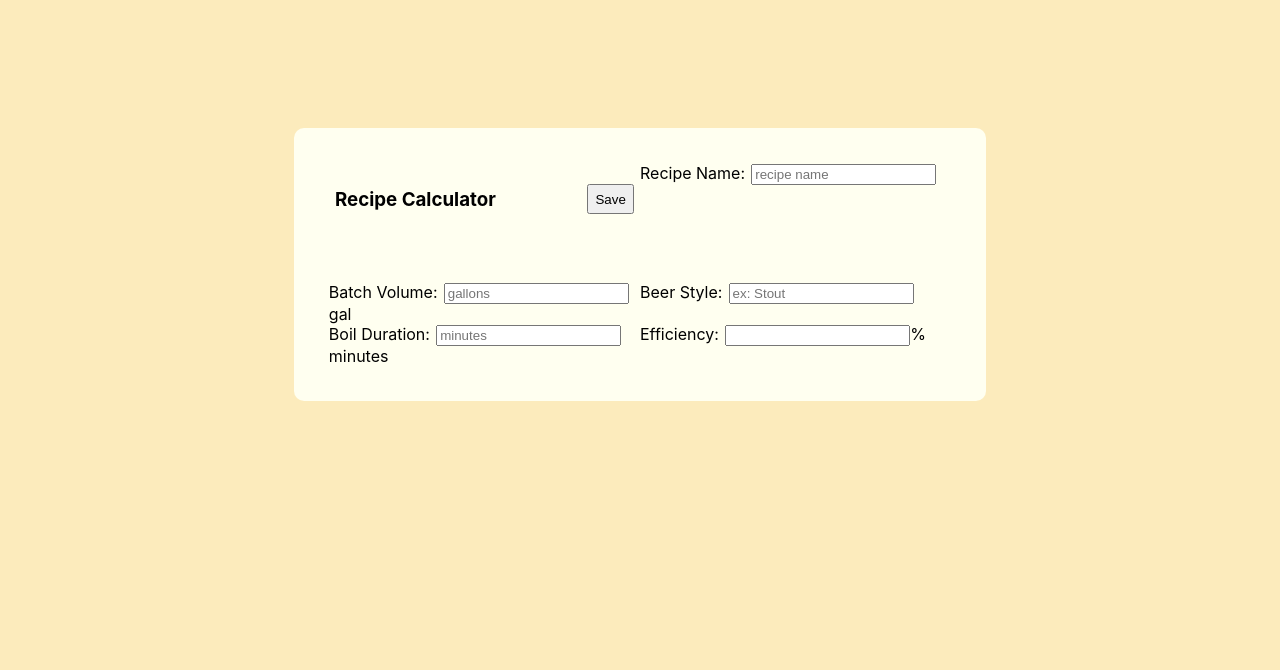
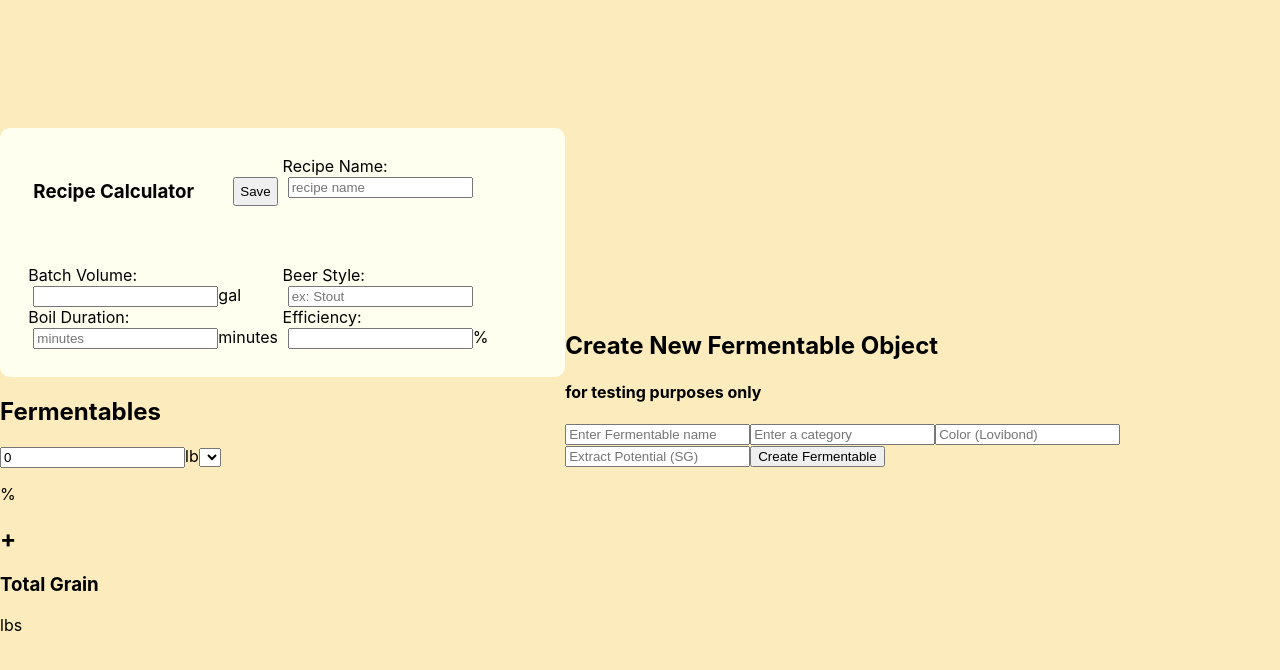
Before and after one commit to AuTangen/BrewTools, a React (Create React App) app in the folder client/: page /recipecalc in a window 1280 px wide. Shown: the top 670 px of the page. Built offline with nearby package versions, Linux system fonts and the light colour scheme; no server answers; a web font is replaced by a local one.

Commit message:
integrated Fermentable component with basic calcs

```diff
--- a/client/package.json
+++ b/client/package.json
@@ -2,6 +2,7 @@
   "name": "brewtools",
   "version": "0.1.0",
   "private": true,
+  "proxy": "http://localhost:3001",
   "dependencies": {
     "@testing-library/jest-dom": "^5.16.5",
     "@testing-library/react": "^13.4.0",
--- a/client/src/App.js
+++ b/client/src/App.js
@@ -14,6 +14,8 @@ import Recipecalc from "./pages/Recipecalc.js";
 import './App.css';
 
 function App(props) {
+
+
 
 const [user, setUser] = useState(null)
 
--- /dev/null
+++ b/client/src/components/AddFerm.js
@@ -0,0 +1,64 @@
+import { NavLink, useNavigate } from 'react-router-dom';
+import React, { useState, useEffect, useId } from 'react';
+import axios from 'axios';
+
+
+
+function AddFerm(props) {
+
+    const ref = React.useRef(null)
+    useEffect(() => {
+
+        // console.log("value " + ref.current.value);
+      }, []);
+
+    const id = useId();
+
+    const [input, setInput] = useState(0);
+
+    const handleChange = (event) => {
+        setInput(event.target.value)
+        // console.log("value " + ref.current.value);
+        // console.log("value " + ref.current.value);
+        // console.log(input)
+    }
+
+
+// ----------------------------------------------------------------------------
+
+    const [fermentable, setFermentable] = useState([]);
+
+    const [value, setValue] = useState(0);
+
+    const updateValue = (event) => {
+        setValue(event.target.value)
+    }
+
+
+
+    useEffect(() => {
+        axios.get('/api/fermentables')
+            .then(res => {
+                setFermentable(res.data);
+            });
+    }, []);
+
+    const outputFermentables = (fermentable) => {
+        return (
+            <option key={fermentable._id} name={fermentable.name}>{fermentable.name}</option>
+        )
+    }
+// -----------------------------------------------------------------------------
+    return (
+        <div name={id}>
+            <input id={id} value={input} onChange={handleChange} name="amount" type='number' placeholder='0'></input><span>lb</span>
+            <select name="fermentables" id="fermentables">
+                {fermentable.map(outputFermentables)}
+            </select>
+            <p name="percentOutput">%</p>
+        </div>
+    )
+
+};
+
+export default (AddFerm);
--- a/client/src/pages/Landing.js
+++ b/client/src/pages/Landing.js
@@ -15,7 +15,7 @@ function Landing(props) {
             <img src={logo} className="logo responsive" alt="logo" />
             <div className='button-wrap'>
 
-           <NavLink to="/login"><img src={cap} className="start" id='start' alt="start" /></NavLink>
+           <NavLink to="/recipecalc"><img src={cap} className="start" id='start' alt="start" /></NavLink>
            <h2 id='start-text' className='start-text centered'>Start</h2>
            </div>
         </section>
--- a/client/src/pages/Recipecalc.js
+++ b/client/src/pages/Recipecalc.js
@@ -1,6 +1,7 @@
-import { useState, useEffect } from 'react';
+import React, { useState, useEffect, useId } from 'react';
 import { NavLink, useNavigate } from "react-router-dom";
 import axios from 'axios';
+import AddFerm from '../components/AddFerm';
 
 
 
@@ -8,15 +9,135 @@ import axios from 'axios';
 function RecipeCalc(props) {
 
 
+    const [grainTotal, setGrainTotal] = useState()
+    const [gristPercent, setGristPercent] = useState()
+
+    const ref = React.useRef(null)
+
+    const handleGrainChange = () => {
+
+        var divObject = ref.current.children
+        for (let i = 0; i < divObject.length; i++) {
+        console.log(divObject[i].children[3])
+        }
+        var grainInput = Array.from(ref.current.children)
+
+        const valueArray = []
+        let sum = 0
+        for (let i = 0; i < grainInput.length; i++) {
+
+            valueArray.push(grainInput[i].children[0].value);
+            var numbers = valueArray.map(Number)
+
+            sum = numbers.reduce((pv, cv) => pv + cv, 0);
+
+
+        }
+        let percentArray = [];
+        var arrayNumbers = valueArray.map(Number)
+        arrayNumbers.forEach(function (num) {
+            percentArray.push(num / sum * 100);
+            for (let i = 0; i < percentArray.length; i++) {
+                console.log('row ' + i + ' ' + percentArray[i])
+                divObject[i].children[3].innerHTML = percentArray[i] + '%'
+            }
+            // console.log('Percent ' + percentArray[0]);
+
+        });
+
+        // setGristPercent(sum / grainInput.length)
+        setGrainTotal(sum)
+
+
+    }
+
+
+    // -----------------------Add Fermentable to Recipe List-----------------------------------------------------
+    const [inputList, setInputList] = useState([<AddFerm key={0} />]);
+
+    const addFerm = (event) => {
+        setInputList(inputList.concat(<AddFerm key={inputList.length} />));
+
+
+    };
+
+
+    // ---------------------------------------------------------------------------------------------------------
+
+    const [amount, setAmount] = useState(0)
+
+    // ---------------------------get all fermentables on page load-------------------------------------------------------
+    const [fermentable, setFermentable] = useState([]);
+
+    useEffect(() => {
+        axios.get('/api/fermentables')
+            .then(res => {
+                setFermentable(res.data);
+            });
+    }, []);
+
+    const outputFermentables = (fermentable) => {
+        return (
+            <option key={fermentable._id} name={fermentable.name}>{fermentable.name}</option>
+        )
+    }
+    // -------------------------add new fermentable to database----------------------------------------------------------------
+    const [errMessage, setErrMessage] = useState('')
+
+    const [formState, setFormState] = useState({
+        name: '',
+        category: '',
+        color: '',
+        extractPot: ''
+    })
+
+    const handleNewFerm = (event) => {
+        const prop = event.target.name
+        setFormState({
+            ...formState,
+            [prop]: event.target.value
+        });
+    }
+
+
+
+    const createFermentable = async (event) => {
+        event.preventDefault();
+
+        try {
+            const res = await axios.post('/api/fermentables', formState);
+
+
+
+            setFormState({
+                name: '',
+                category: '',
+                color: '',
+                extractPot: ''
+            })
+            console.log('New Fermentable Created')
+            console.log(formState)
+
+        } catch (err) {
+            if (err.code === 402) {
+                setErrMessage(err.response.data.error)
+            }
+        }
+    }
+
+    //  -------------------------------------------------------------------------------------------
+
+
+
 
     return (
         <section className='calc-container'>
             <form>
-            <div className='calc-header-wrap'>
-                <div className='calc-header'>
-                    <h3>Recipe Calculator</h3>
-                    <button id="savebtn">Save</button>
-                </div>
+                <div className='calc-header-wrap'>
+                    <div className='calc-header'>
+                        <h3>Recipe Calculator</h3>
+                        <button id="savebtn">Save</button>
+                    </div>
 
                     <div>
                         <label for="recipename">Recipe Name:</label>
@@ -25,7 +146,7 @@ function RecipeCalc(props) {
 
                     <div>
                         <label for="batchvol">Batch Volume:</label>
-                        <input id="batchvol" type='number' placeholder='gallons' className='recipe-input'></input><span>gal</span>
+                        <input name="batchvol" id="batchvol" type='number' className='recipe-input'></input><span>gal</span>
                     </div>
 
                     <div>
@@ -43,10 +164,52 @@ function RecipeCalc(props) {
                         <input id="efficiency" type='number' className='recipe-input'></input><span>%</span>
                     </div>
                 </div>
+                {/* Select expects a string, cant use variable object. store value as a name or id# and make an axios request to fineOne() to get the full object*/}
+                <div className='calc-ferm' onClick={handleGrainChange}>
+                    <h2>Fermentables</h2>
+
+                    <div id="fermlist" ref={ref}>
+                        {inputList}
+                    </div>
 
 
 
+                </div>
+                <h2 onClick={addFerm}>+</h2>
+                <div>
+                    <h3>Total Grain</h3>
+                    <p>{grainTotal} lbs</p>
+                </div>
+
+
+                <div className='calc-hops'>
+
+                </div>
+
+                <div className='calc-yeast'>
+
+                </div>
+
             </form>
+
+
+            <form onSubmit={createFermentable}>
+                <h2>Create New Fermentable Object</h2>
+                <h4>for testing purposes only</h4>
+                {errMessage && <p>{errMessage}</p>}
+                <input name='name' value={formState.name} onChange={handleNewFerm} type="text" placeholder="Enter Fermentable name"></input>
+                <input name='category' value={formState.category} onChange={handleNewFerm} type="text" placeholder="Enter a category"></input>
+                {/* <select onChange={handleNewFerm} name="category" id="category">
+                    <option>Select Fermentable Type</option>
+                    <option value="Grain">Grain</option>
+                    <option value="Adjunct">Adjunct</option>
+                    <option value="Malt Extract">Malt Extract</option>
+                </select> */}
+                <input name='color' value={formState.color} onChange={handleNewFerm} type="number" placeholder="Color (Lovibond)"></input>
+                <input name='extractPot' value={formState.extractPot} onChange={handleNewFerm} type="number" placeholder="Extract Potential (SG)"></input>
+                <button>Create Fermentable</button>
+            </form>
+
         </section>
     )
 }
```
Also changed, not shown: client/src/components/AddHops.js (added), 2 other files (tests, documents, lock files or other folders).
